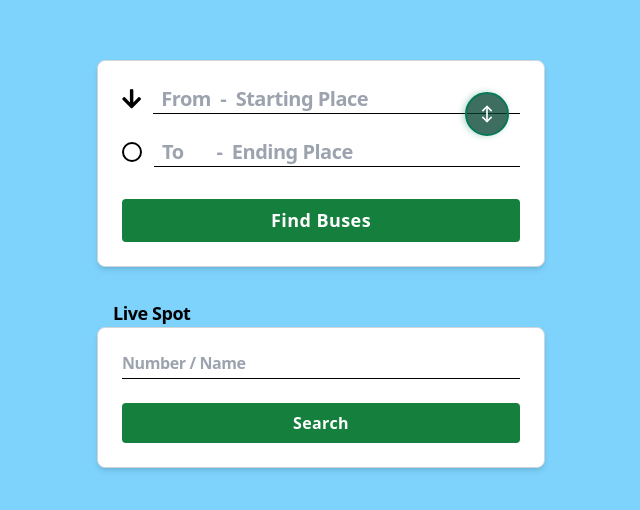
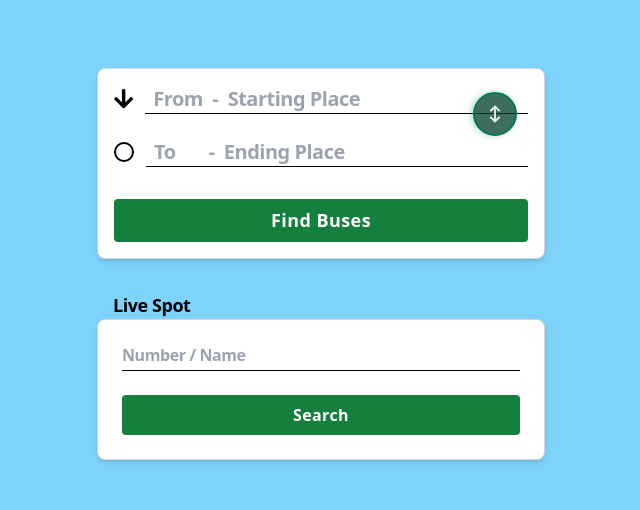
Before and after one commit to Ankitkadere/Where-is-my-Bus, a plain HTML site: page Home/main.html in a window 1280 px wide. Shown: the part 136-646 px from the top of the page, without its empty margins (319-959 px from the left). Drawn offline with nearby package versions, Linux system fonts and the light colour scheme.

Commit message:
Update main.html

```diff
--- a/Home/main.html
+++ b/Home/main.html
@@ -130,7 +130,7 @@
 <body class="bg-sky-300 min-h-screen flex items-center justify-center p-6 font-sans ">
   <div class="w-full max-w-md space-y-8">
     <!-- First box -->
-    <form class="bg-white rounded-lg border border-gray-300 p-6 relative shadow-md w-full max-w-full"
+    <form class="bg-white rounded-lg border border-gray-300 p-4 relative shadow-md w-full max-w-full"
       aria-label="Bus search form" onsubmit="return false" style="margin:0;">
       <div class="flex items-center space-x-3 mb-6 relative">
         <i class="fas fa-arrow-down text-black font-bold"></i>
```
